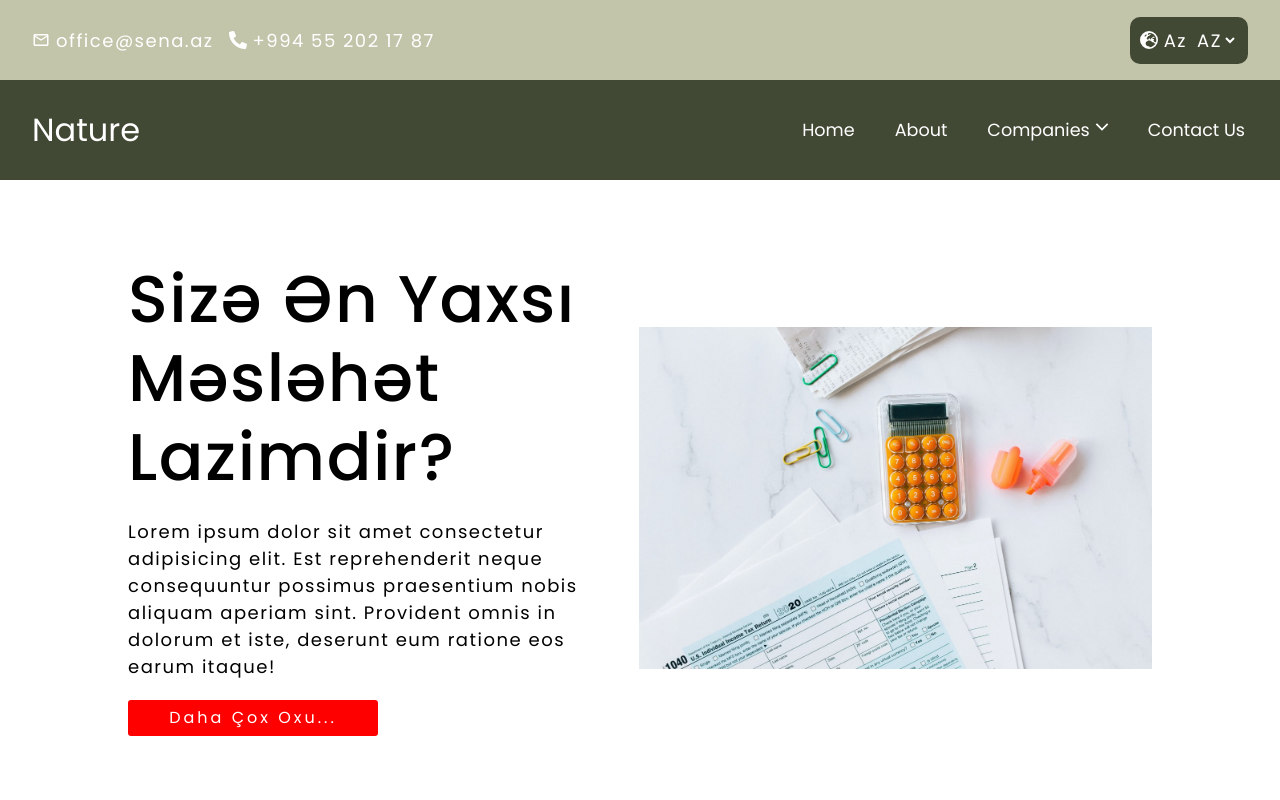
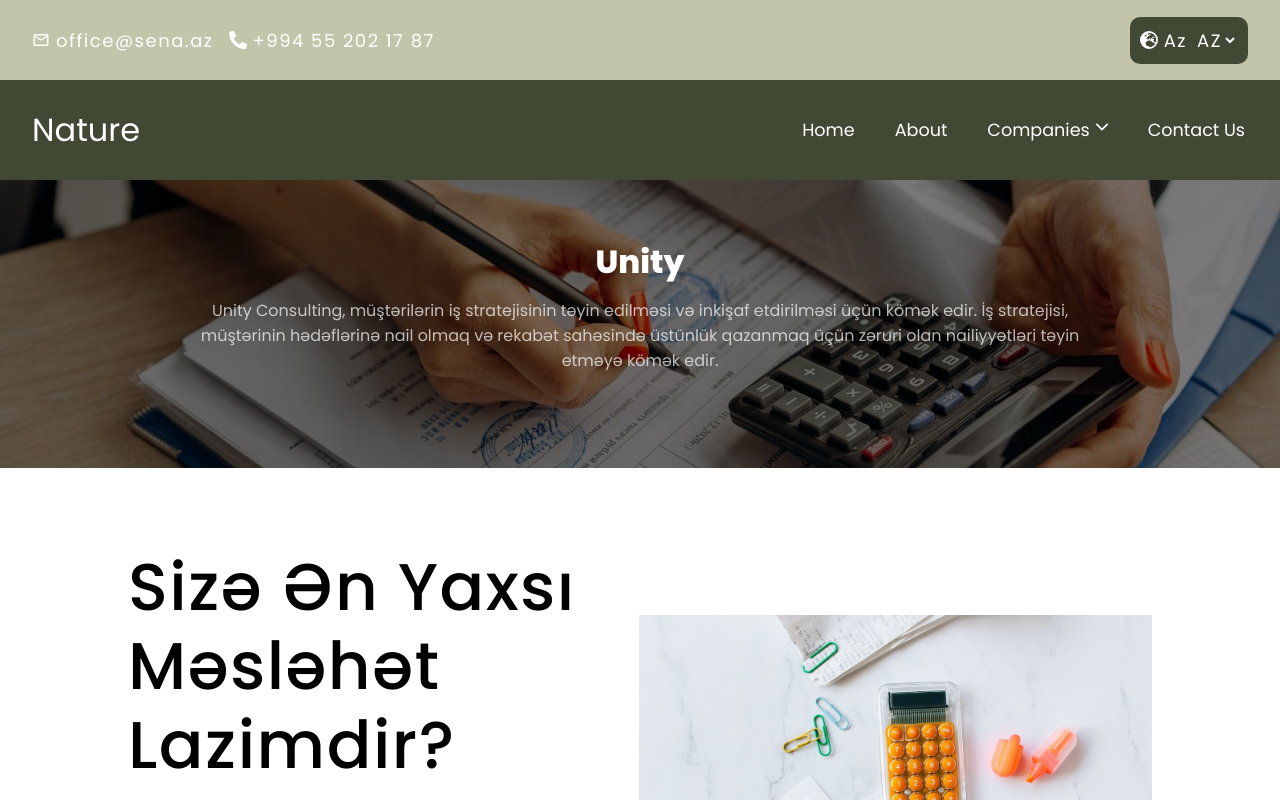
Before and after one commit to HamidaAhmedqizi/navbar-create, a React (Vite) app: page /unity in a window 1280 px wide. Shown: the top 800 px of the page. Built offline with nearby package versions, Linux system fonts and the light colour scheme.

Commit message:
Unity Component Style Change Finish

```diff
--- a/src/components/UnityBg/UnityBg.css
+++ b/src/components/UnityBg/UnityBg.css
@@ -48,6 +48,46 @@
     background-color: #fff;
 }
 
+.header {
+    margin-top: -2rem;
+    height: 20rem;
+    overflow: hidden;
+    border-bottom: 2px solid var(--color-gray-400);
+}
+
+.header__container {
+    width: 100%;
+    height: 100%;
+    position: relative;
+    display: grid;
+    place-items: center;
+    background: #000;
+}
+
+.header__container-bg {
+    position: absolute;
+    width: 100%;
+}
+
+.header__container-bg img {
+    opacity: 0.5;
+}
+
+.header__content {
+    position: relative;
+    width: 70%;
+    margin: 0 auto;
+    text-align: center;
+}
+
+.header__content h2 {
+    margin-bottom: 1rem;
+}
+
+.header__content p {
+    color: rgba(255, 255, 255, 0.7);
+}
+
 @media(max-width: 1250px) {
 
     .unity_bg {
@@ -72,6 +112,14 @@
 
     .unity_bg-container_left .unity_bg_text-p {
         font-size: 16px;
+    }
+
+}
+
+@media screen and (max-width: 1024px) {
+
+    .header__content {
+        width: 76%;
     }
 
 }
@@ -121,6 +169,23 @@
 
 }
 
+@media screen and (max-width: 600px) {
+
+    .header {
+        height: fit-content;
+    }
+
+    .header__content {
+        width: var(--container-width-md);
+        padding: 3rem 0;
+    }
+
+    .header__content p {
+        font-size: 0.84rem;
+    }
+
+}
+
 @media(max-width: 400px) {
 
     .unity_bg-container_left .unity_bg-h1 {
--- a/src/components/UnityBg/UnityBg.jsx
+++ b/src/components/UnityBg/UnityBg.jsx
@@ -1,30 +1,51 @@
-import React from 'react';
-import './UnityBg.css';
-import Unity_Bg_Image from '../../images/card_consulting.jpg'
+import React from "react";
+import "./UnityBg.css";
+import Unity_Bg_Image from "../../images/card_consulting.jpg";
+import { Link } from "react-router-dom";
+import Unity_Image_Bg_2 from '../../images/About_1_Image.jpg'
 
 const UnityBg = () => {
   return (
-    <div className='unity_bg'>
+    <>
+      <header className="header">
+        <div className="header__container">
+          <div className="header__container-bg">
+            <img src={Unity_Image_Bg_2} alt="Header bg Image" />
+          </div>
+          <div className="header__content">
+            <h2 className="about_h2">Unity</h2>
+            <p>
+            Unity Consulting, müştərilərin iş stratejisinin təyin edilməsi və inkişaf etdirilməsi üçün kömək edir.
+            İş stratejisi, müştərinin hədəflərinə nail olmaq və rekabət sahəsində üstünlük
+            qazanmaq üçün zəruri olan nailiyyətləri təyin etməyə kömək edir.
+            </p>
+          </div>
+        </div>
+      </header>
+      <div className="unity_bg">
         <div className="unity_bg-container">
           <div className="unity_bg-container_left">
-                <h1 className='unity_bg-h1'>Sizə Ən Yaxsı Məsləhət Lazimdir?</h1>
-                <p className='unity_bg_text-p'>
-                    Lorem ipsum dolor sit amet consectetur adipisicing elit.
-                    Est reprehenderit neque consequuntur possimus praesentium nobis
-                    aliquam aperiam sint. Provident omnis in dolorum et iste,
-                    deserunt eum ratione eos earum itaque!
+            <h1 className="unity_bg-h1">Sizə Ən Yaxsı Məsləhət Lazimdir?</h1>
+            <p className="unity_bg_text-p">
+              Lorem ipsum dolor sit amet consectetur adipisicing elit. Est
+              reprehenderit neque consequuntur possimus praesentium nobis
+              aliquam aperiam sint. Provident omnis in dolorum et iste, deserunt
+              eum ratione eos earum itaque!
             </p>
 
-                <button className='unity_bg_button'>Daha Çox Oxu...</button>
+            <Link to={"/about"}>
+              <button className="unity_bg_button">Daha Çox Oxu...</button>
+            </Link>
           </div>
           <div className="unity_bg-container_right">
             <div className="unity_bg_image-div">
-                    <img className='unity_bg_image' src={Unity_Bg_Image} alt="" />
+              <img className="unity_bg_image" src={Unity_Bg_Image} alt="" />
             </div>
           </div>
         </div>
       </div>
-  )
-}
+    </>
+  );
+};
 
-export default UnityBg
+export default UnityBg;
```
Lines whose indentation alone changed are shown as unchanged.
